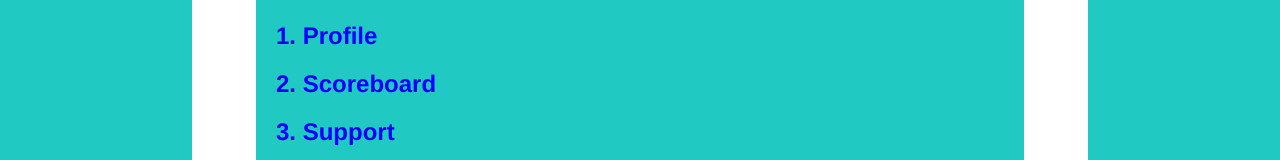
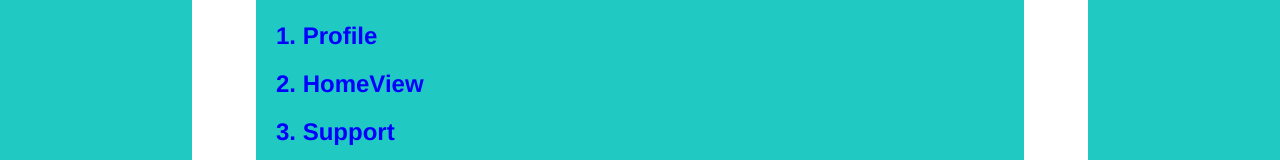
Before and after one commit to Aegid1/Webtech_Frontend, a Vue app: page /SettingsView in a window 1280 px wide. Shown: the part 248-408 px from the top of the page. Built offline with nearby package versions, Linux system fonts and the light colour scheme.

Commit message:
AboutView entfernt und index.js ergänzt

```diff
--- a/src/router/index.js
+++ b/src/router/index.js
@@ -24,11 +24,6 @@ const routes = [
     component: RegistrationView
   },
   {
-    path: '/about',
-    name: 'about',
-    component: () => import(/* webpackChunkName: "about" */ '../views/AboutView.vue')
-  },
-  {
     path: '/ProfileView',
     name: 'ProfileView',
     component: ProfileView
--- a/src/views/AboutView.vue
+++ /dev/null
@@ -1,5 +0,0 @@
-<template>
-  <div class="about">
-    <h1>This is an about page</h1>
-  </div>
-</template>
--- a/src/views/SettingsView.vue
+++ b/src/views/SettingsView.vue
@@ -20,14 +20,14 @@
                   </div>
                   <!-- HOME INFO 2 -->
                   <div>
-                    <h2><a href="https://www.example.com" style="text-decoration: none; color: blue;">2. Scoreboard</a></h2>
+                    <h2><a href="http://localhost:3000/Webtech_Frontend/home:id" style="text-decoration: none; color: blue;">2. HomeView</a></h2>
                   </div>
                   <!-- HOME INFO 3 -->
                   <div class="LinkText">
                     <h2><a href="https://www.example.com" style="text-decoration: none; color: blue;">3. Support</a></h2>
                   </div>
                   <div class="LinkText">
-                    <h2><a href="https://www.example.com" style="text-decoration: none; color: blue;">4. Logout</a></h2>
+                    <h2><a href="http://localhost:3000/Webtech_Frontend/" style="text-decoration: none; color: blue;">4. Logout</a></h2>
                   </div>
                   <router-link to="home/:id" class="button-link">
                     <button class="button"> Back to HomeView</button>
```
